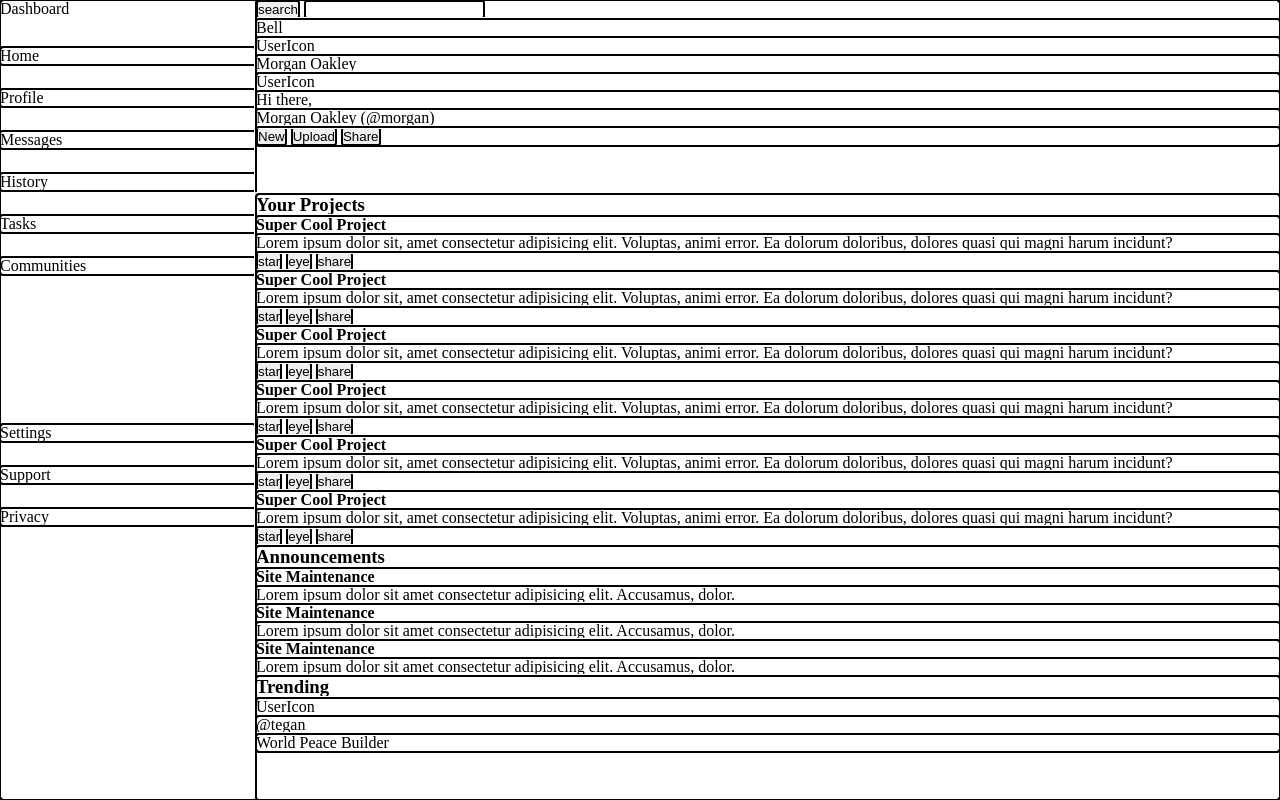
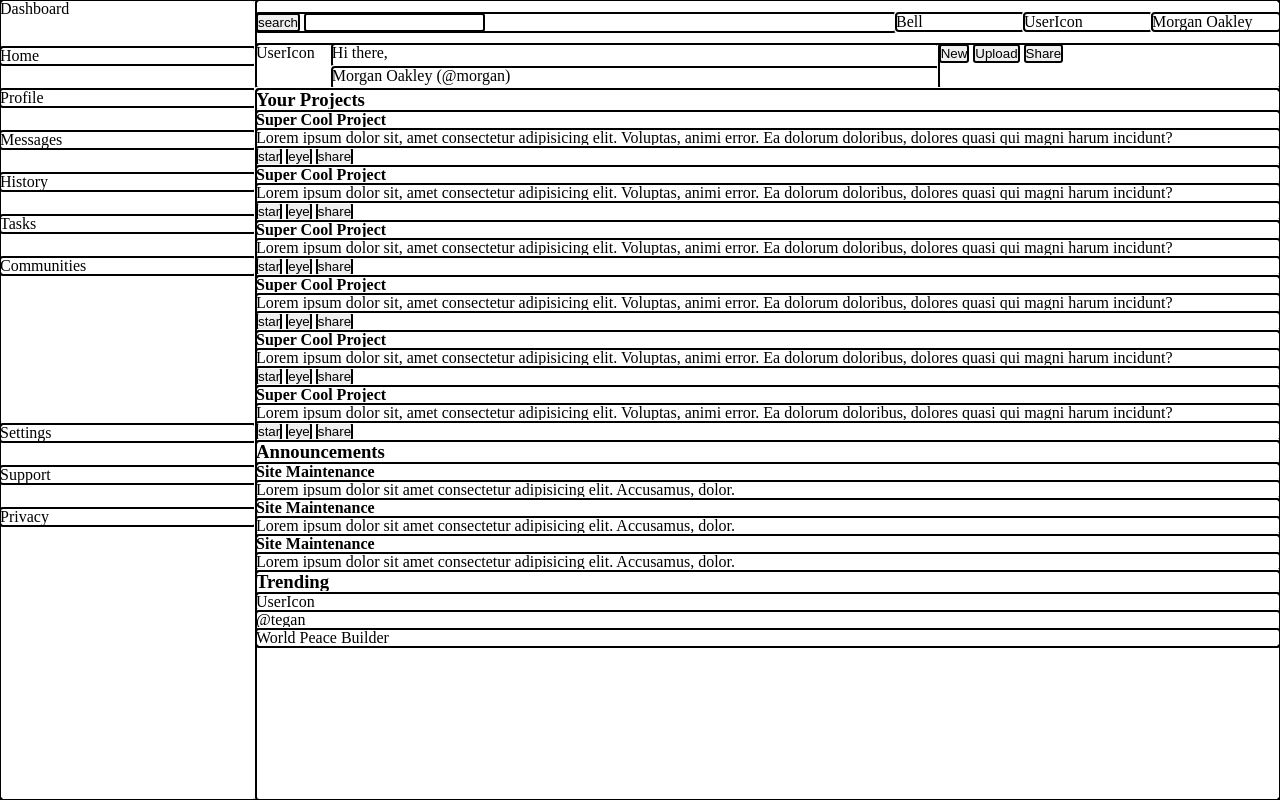
Before and after one commit to Monatric/odin-admin-dashboard, a plain HTML site: page index.html in a window 1280 px wide. Drawn offline with Linux system fonts and the light colour scheme.

Commit message:
Build the layout for header

```diff
--- a/style.css
+++ b/style.css
@@ -10,8 +10,8 @@
 
 .container {
   display: grid;
-  /* grid-template-rows: 3fr; */
   grid-template-columns: 1fr 4fr;
+  grid-template-rows: 1fr 8fr;
   min-height: 100vh;
 }
 
@@ -26,3 +26,30 @@
   display: grid;
   gap: 1.5rem;
 }
+
+/* header start */
+.header {
+  display: grid;
+  grid-template-rows: repeat(2, 1fr);
+}
+
+.header-top {
+  display: grid;
+  grid-template-columns: 5fr 1fr 1fr 1fr;
+  align-items: center;
+}
+
+.header-bot {
+  display: grid;
+  grid-template-columns: 2fr 1fr;
+}
+
+.header-bot-left {
+  display: grid;
+  grid-template-rows: 1fr 1fr;
+  grid-template-columns: 1fr 8fr;
+}
+
+.header-bot-left .user-icon {
+  grid-row: 1 /3 ;
+}
```
